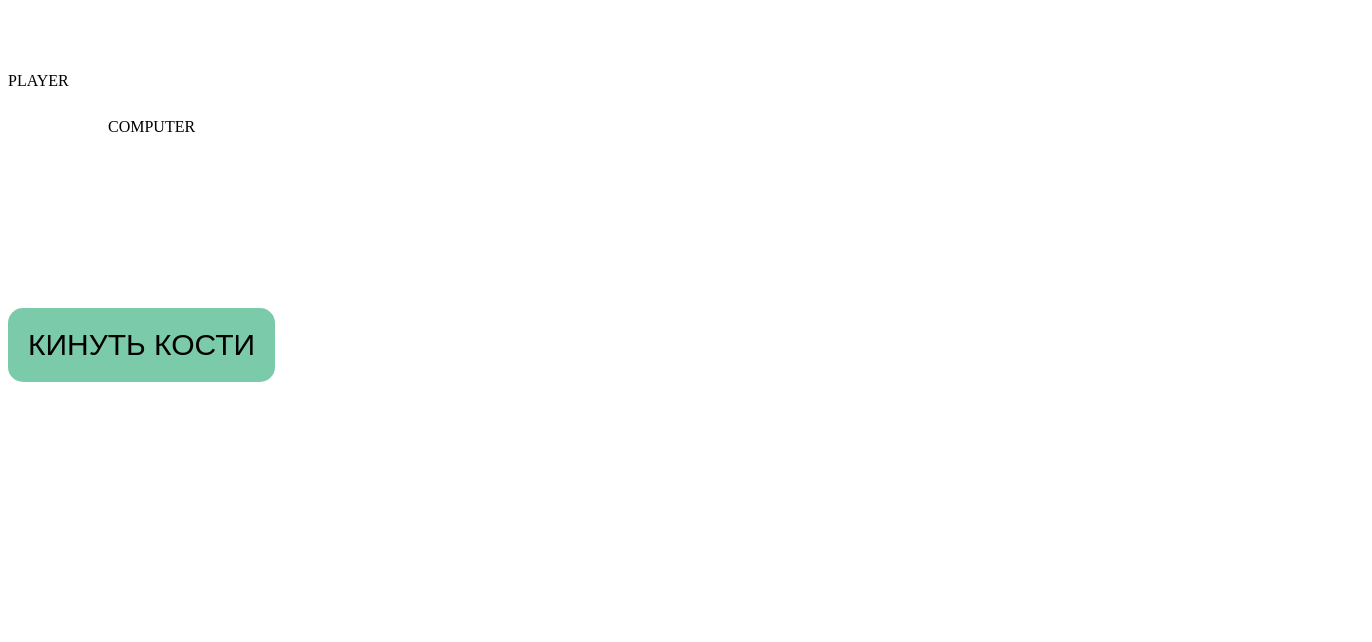
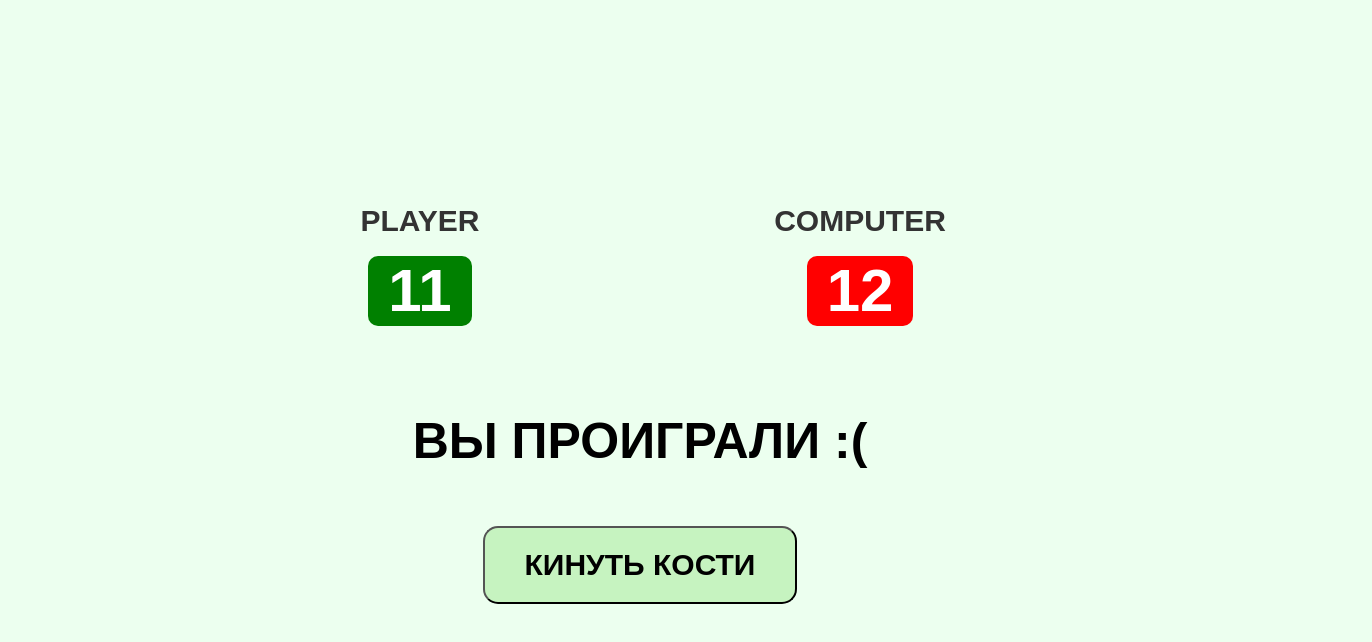
Before and after one commit to SofiyK/Dice, a plain HTML site: page index.html in a window 1280 px wide. Both pictures are taken after a click on the element "КИНУТЬ КОСТИ". Shown: the whole page, 1372 px wide, since content can reach past the window. Drawn offline with Linux system fonts and the light colour scheme.

Commit message:
переписаны функции, переделан html документ и полностью переделан css стиль

```diff
--- a/index.html
+++ b/index.html
@@ -9,9 +9,19 @@
 </head>
 <body>
 
-<div class = 'header'>
-    <p id = 'HPlayer'>PLAYER</p>
-    <p id = 'HComp'>COMPUTER</p>
+<div class="header">
+    <div class="player-section">
+         <p id="HPlayer">PLAYER</p>
+        <div id="player" class="numbers">0</div>
+    </div>
+     <div class="computer-section">
+        <p id="HComp">COMPUTER</p>
+        <div id="comp" class="numbers">0</div>
+    </div>
+</div>
+
+<div id="win">
+    <p id="result"></p>
 </div>
 
 <div id="menu">
--- a/main.css
+++ b/main.css
@@ -1,44 +1,85 @@
-
 body {
     line-height: 30px;
     font-size: 16px;
+    background-color: #ecffef;
+    font-family: Arial, sans-serif;
+    margin: 0;
+    padding: 0;
+    display: flex;
+    justify-content: center;
+    align-items: center;
+    height: 100vh;
+    flex-direction: column;
+    position: relative;
+	font-weight: bold;
+
+}
+
+.header {
+    display: flex;
+    justify-content: space-between;
+    width: 100%;
+    max-width: 800px;
+    margin-bottom: 20px;
+}
+
+.player-section, .computer-section {
+    display: flex;
+    flex-direction: column;
+    align-items: center;
+    width: 45%;
+}
+
+#HPlayer, #HComp {
+    font-size: 30px;
+    margin: 10px 0;
+    color: #333;
+    text-align: center;
 }
 
 .numbers {
-	font-size: 30px;
+    font-size: 60px;
+    font-weight: bold;
+    color: white;
+    padding: 20px;
+    border-radius: 10px;
+    margin: 10px 0;
+    text-align: center;
+}
+
+#player {
+    background-color: green;
 }
 
 #comp {
     background-color: red;
 }
 
-#player {
-    background-color: green;
+#menu {
+    text-align: center;
+    margin-top: 20px;
 }
 
 button {
-	background: rgb(123, 202, 169);
-	border: 0;
-	padding: 20px;
-	border-radius: 15px;
-	font-size: 30px;
-	position: relative;
-	top: 200px;
+    background: rgb(198, 243, 192);
+    border: 1;
+    padding: 20px 40px;
+    border-radius: 15px;
+    font-size: 30px;
 
+    color: black;
+	font-weight: bold;
 }
 
-.header {
-	position: relative;
-	top: 50px;
-}
-
-#HComp {
-	position: relative;
-	left: 100px;
+button:hover {
+    background: rgb(147, 231, 154);
+	border: 1;
 }
 
 #win {
-	font-size: 50px;
-	position: absolute;
-	padding: 30px;
+    font-size: 50px;
+    font-weight: bold;
+    margin-top: 20px;
+    color: black;
+    text-align: center;
 }
--- a/script.js
+++ b/script.js
@@ -6,14 +6,17 @@ function randomInteger() {
 };
 
 
-// функиция, удаляющая элементы перед созданием новых
-function clearWindow(...args) {
-    if (document.getElementById(args[0])){
-        for (let i = 0; i < args.length; i++) {
-            document.getElementById(args[i]).remove();
-        }
-    }
-};
+function updateContent() {
+    let pNum = randomInteger();
+    let cNum = randomInteger();
+
+    // Обновляем числа игрока и компьютера
+    document.getElementById('player').textContent = pNum;
+    document.getElementById('comp').textContent = cNum;
+
+    // Обновляем результат игры
+    document.getElementById('result').textContent = winner(pNum, cNum);
+}
 
 // функкция, высчитывающая победителя
 function winner(p, c) {
@@ -26,26 +29,13 @@ function winner(p, c) {
     }
 }
 
-// фнкция по созданию элементов с числами
-function create(elemN ,idN, classN, text) {
-    let created = document.createElement(elemN);
-    created.id = idN;
-    created.className = classN;
-    created.innerHTML = text;
-    document.body.append(created);
-};
 
 class Menu{
     constructor(elem) {
         elem.onclick = this.onClick.bind(this);
     }
-    start(){
-        clearWindow('player', 'comp', 'win');
-        let pNum = randomInteger();
-        let cNum = randomInteger();
-        create('div', 'player', 'numbers', pNum);
-        create('div', 'comp', 'numbers', cNum);
-        create('div', 'win', 'text', winner(pNum, cNum));
+    start() {
+        updateContent(); // Обновляем содержимое вместо удаления и создания элементов
     }
     onClick(event) {
         let action = event.target.dataset.action;
```
